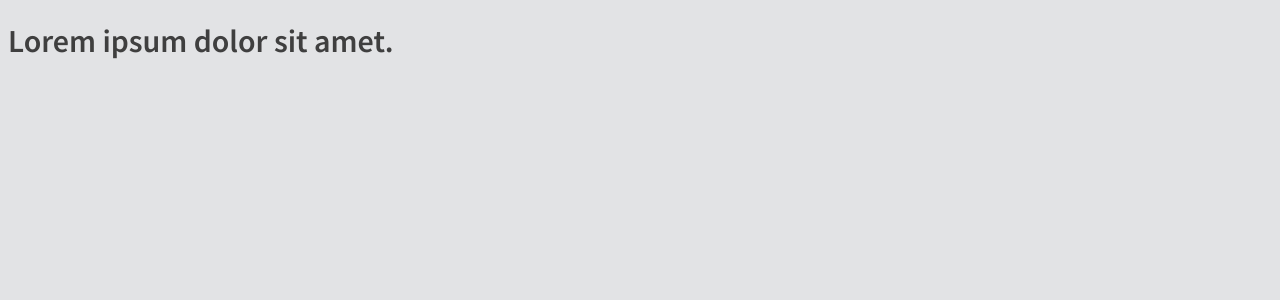
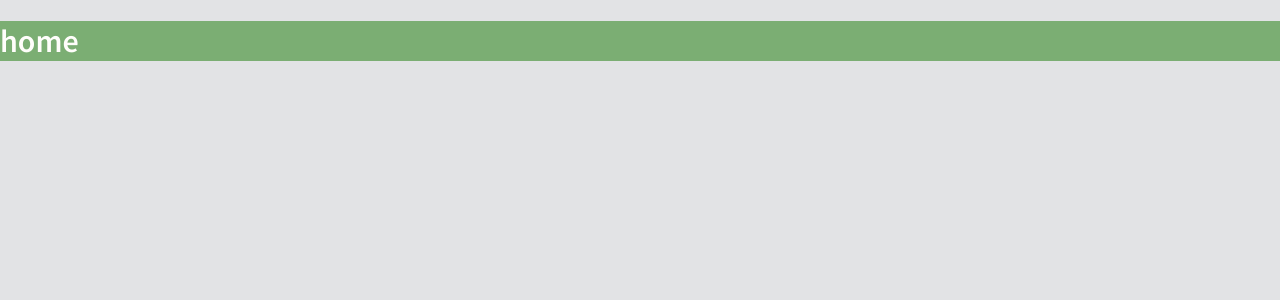
Before and after one commit to Senior-Pomidor/idaproject, a Vue app: page / in a window 1280 px wide. Shown: the top 300 px of the page. Built offline with nearby package versions, Linux system fonts and the light colour scheme.

Commit message:
added css modules example to Home.vue

```diff
--- a/package.json
+++ b/package.json
@@ -33,7 +33,9 @@
     "sass": "^1.53.0",
     "sass-loader": "10.3.0",
     "scss": "^0.2.4",
-    "vue-template-compiler": "^2.6.11"
+    "vue-template-compiler": "^2.6.11",
+    "webpack": "^5.74.0",
+    "webpack-cli": "^4.10.0"
   },
   "eslintConfig": {
     "root": true,
--- a/src/App.vue
+++ b/src/App.vue
@@ -1,6 +1,8 @@
 <template>
   <div id="app">
-    <router-view />
+    <main>
+      <router-view />
+    </main>
   </div>
 </template>
 
--- a/src/styles/main.scss
+++ b/src/styles/main.scss
@@ -5,6 +5,8 @@ body {
 	font-family: $font-family-dafault, sans-serif;
 	color: $font-color-dafault;
 	background-color: $body-bg-color-default;
+	margin: 0;
+	padding: 0;
 }
 
 .container {
@@ -12,4 +14,5 @@ body {
 	max-width: $container-max-width;
 	padding: 0 $container-padding;
 	margin: 0 auto;
+	box-sizing: border-box;
 }
--- a/src/views/Home.vue
+++ b/src/views/Home.vue
@@ -1,24 +1,31 @@
 <template>
-  <div class="home">
-    <h1>Lorem ipsum dolor sit amet.</h1>
+  <div :class="home.home">
+    <div :class="home.container" class="container">
+      <h1>home</h1>
+      <Card></Card>
+    </div>
   </div>
 </template>
 
 <script>
-// import Card from "@/components/Card";
-// import FormAdd from "@/components/Card";
+import Card from "@/components/Card";
+// import FormAdd from "@/components/FormAdd";
 
 export default {
   name: "home",
   components: {
-    // Card,
+    Card,
     // FormAdd,
   },
 };
 </script>
 
-<style>
-/* h1 {
-  font-family: Source Sans Pro;
-} */
+<style lang="scss" module="home">
+.home {
+  color: $color-white;
+
+  .container {
+    background-color: $color-green;
+  }
+}
 </style>
```
Also changed, not shown: webpack.config.js (added, +17 -0 lines), 1 other file (tests, documents, lock files or other folders).
